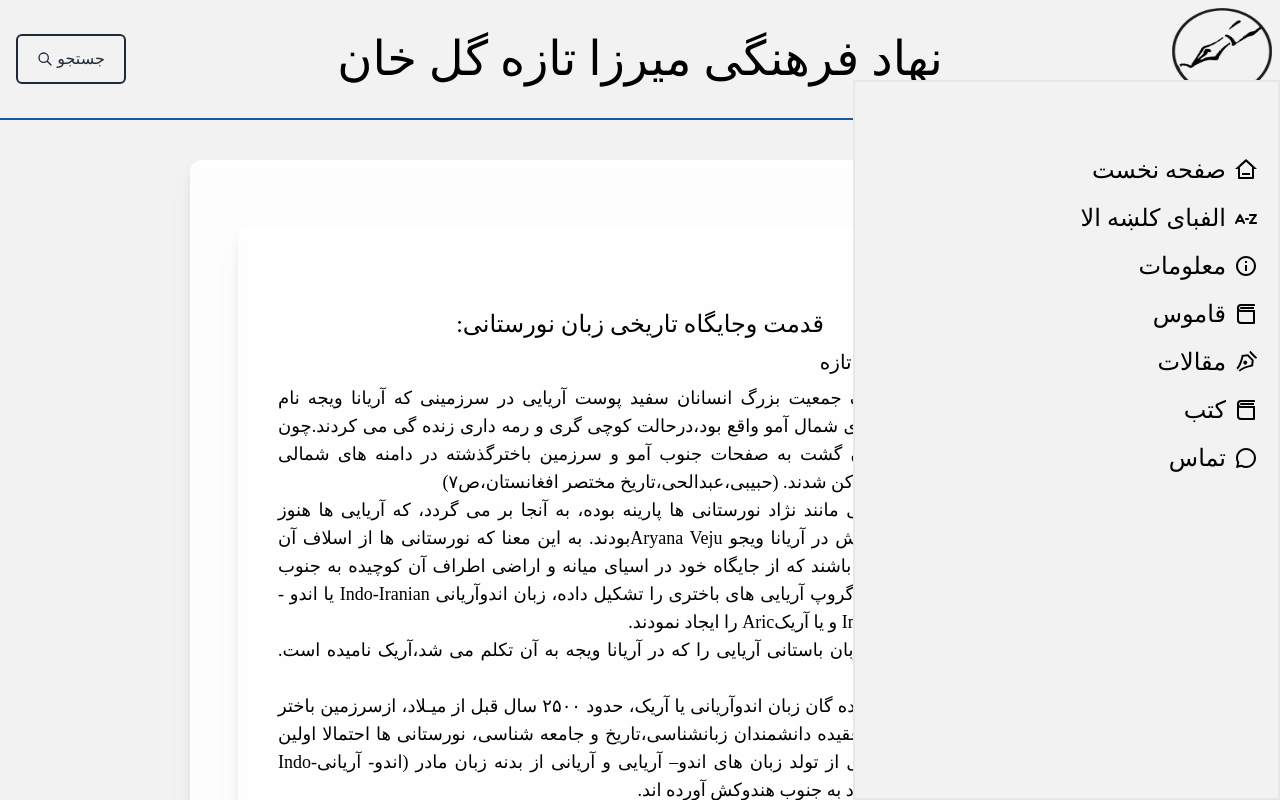
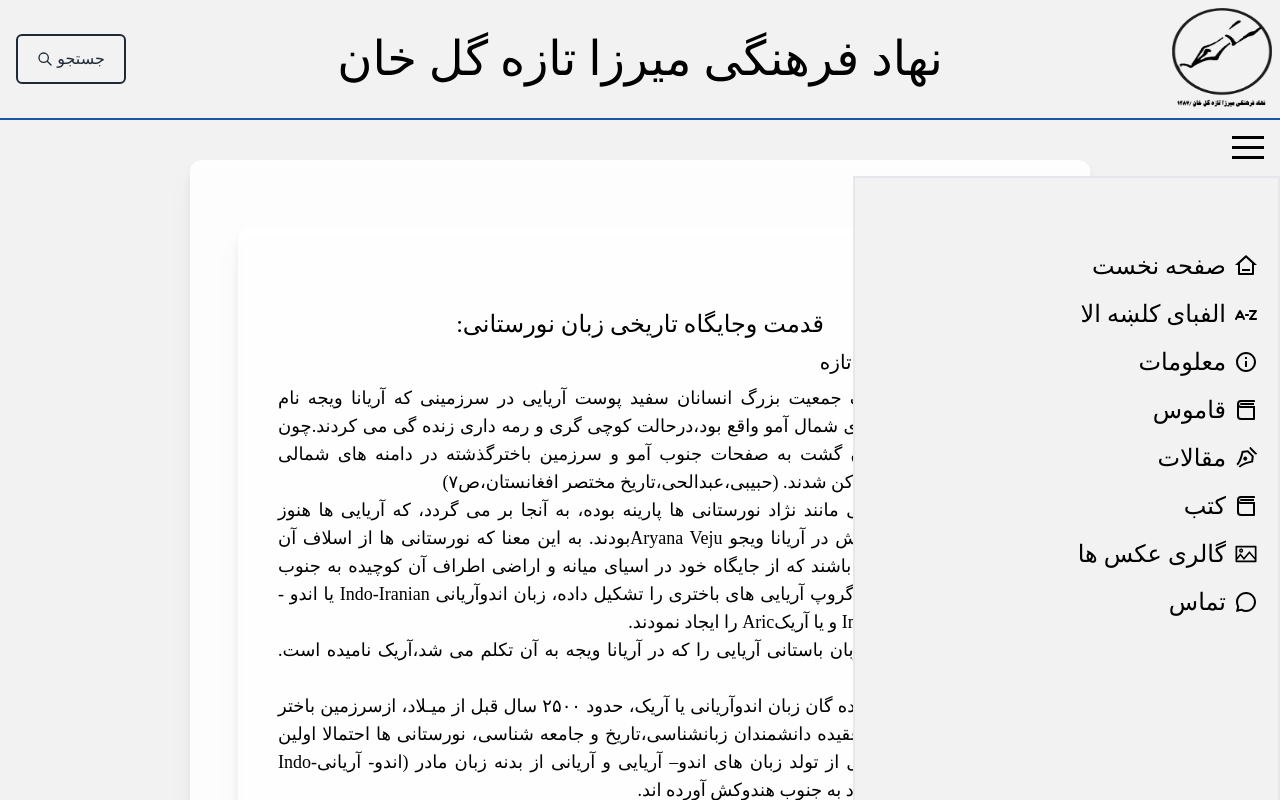
Before and after one commit to MunirNuristani/nuristanidict, a Next.js app: page /about in a window 1280 px wide. Shown: the top 800 px of the page. Built offline with nearby package versions, Linux system fonts and the light colour scheme; a web font is replaced by a local one.

Commit message:
new commit

```diff
--- a/components/nav/Footer.js
+++ b/components/nav/Footer.js
@@ -27,7 +27,7 @@ function Footer() {
 
   return (
     <footer
-      className={`absolute z-50 -bottom-20 flex flex-col justify-around w  mx-auto backdrop-blur-sm bg-[#F2F2F2] drop-shadow-xl p-2 absolute text-[#1B57A6] w-full ${mobileMenu && "hidden"} border-t-2 border-[#1B57A6]`}
+      className={`absolute z-30 -bottom-20 flex flex-col justify-around w  mx-auto backdrop-blur-sm bg-[#F2F2F2] drop-shadow-xl p-2 absolute text-[#1B57A6] w-full ${mobileMenu && "hidden"} border-t-2 border-[#1B57A6]`}
       dir="rtl"
     >
 
--- a/components/nav/Header.js
+++ b/components/nav/Header.js
@@ -11,35 +11,30 @@ import { useAppContext } from "../../context/AppContext";
 function Header() {
   const {state, dispatch} = useAppContext()
   const [ showSearchBar, setShowSearchBar ] = useState(false)
-  const [isShrunk, setShrunk] = useState(false);
-  const {showMenu} = state
+  const {showMenu, shrinkHeader} = state
 
   useEffect(() => {
     const onScroll = () => {
-      setShrunk(isShrunk => {
         if (
-          !isShrunk &&
+          !shrinkHeader &&
           (document.body.scrollTop > 20 ||
             document.documentElement.scrollTop > 20)
         ) {
-          return true;
+          dispatch({type:'SHRINKHEADER', payload: true});
         }
-
         if (
-          isShrunk &&
+          shrinkHeader &&
           document.body.scrollTop < 4 &&
           document.documentElement.scrollTop < 4
         ) {
-          return false;
+          dispatch({type:'SHRINKHEADER', payload: false});
         }
-
-        return isShrunk;
-      });
-    };
+  };
+    ;
 
     window.addEventListener("scroll", onScroll);
     return () => window.removeEventListener("scroll", onScroll);
-  }, []);
+  }, [shrinkHeader]);
 
   const toggleSearchBar =()=>{
     setShowSearchBar(prevState=>!prevState)
@@ -50,7 +45,7 @@ function Header() {
   return (
     <header className={`sticky top-0 z-10`}>
       <nav
-        className={`z-[99] flex w-full wrap h-[120px] transition-all border-b-2 border-[#1B57A6] ease-in-out duration-1000 ${isShrunk&&"h-[80px]"} bg-[#F2F2F2] p-2 relative justify-center items-center`}
+        className={`z-50 flex w-full wrap h-[120px] transition-all border-b-2 border-[#1B57A6] ease-in-out duration-1000 ${shrinkHeader &&"h-[80px]"} bg-[#F2F2F2] p-2 relative justify-center items-center`}
         dir="rtl"
       >
         <div className="flex flex-col justify-center items-center">
@@ -62,7 +57,7 @@ function Header() {
           <button className={`${buttonCSS} `} onClick={()=>toggleSearchBar()}>جستجو&nbsp; {showSearchBar?<HiX/>:<HiOutlineSearch />} </button>
         </div>
         <Link href={{ pathname: "/" }} passHref>
-          <div className={`flex absolute right-2 top-2 hover:cursor-pointer transition-all ease-in-out duration-1000 ${isShrunk&& 'hidden'}`}>
+          <div className={`flex absolute right-2 top-2 hover:cursor-pointer transition-all ease-in-out duration-1000 ${shrinkHeader && 'hidden'}`}>
             <Image
               src={logo}
               alt="logo"
@@ -72,12 +67,12 @@ function Header() {
             />
           </div>
         </Link>
-        <div className={`flex justify-center items-center h-full -mt-2 absolute right-2 top-2 transition-all ease-in-out duration-1000 ${!isShrunk&& 'hidden'}`}>
+        <div className={`z-[99] flex justify-center items-center h-full -mt-2 absolute right-2 top-2 transition-all ease-in-out duration-1000 ${!shrinkHeader&& 'top-24'}`}>
           <Hamburger toggled={showMenu} toggle={toggleMenu} direction="left" />
         </div>
       </nav>
       <div className="w-full flex justify-center items-center">
-      <div className={`z-1 flex justify-center items-center h-full w-3/4 absolute  bottom-2 transition-all ease-in-out duration-1000 top-0 ${showSearchBar&&(isShrunk?'top-20':'top-24')} `}>
+      <div className={`z-1 flex justify-center items-center h-full w-3/4 absolute  bottom-2 transition-all ease-in-out duration-1000 top-0 ${showSearchBar&&(shrinkHeader?'top-20':'top-24')} `}>
           <SearchBar  />
         </div>
         </div>
--- a/components/nav/MenuItems.js
+++ b/components/nav/MenuItems.js
@@ -1,12 +1,13 @@
 import React from 'react'
 import { RiBook3Line, RiChat3Line, RiHome3Line, RiInformationLine, RiPenNibLine } from "react-icons/ri"
 import { TiSortAlphabetically } from "react-icons/ti"
+import { AiOutlinePicture } from "react-icons/ai"
 import { useRouter } from 'next/router'
 import { useAppContext } from '../../context/AppContext'
 function MenuItems() {
     const router = useRouter()
     const {state, dispatch } = useAppContext()
-    const { showMenu } = state
+    const { showMenu, shrinkHeader } = state
 
     const handleRouting = (route)=>{
       router.push(route)
@@ -15,11 +16,11 @@ function MenuItems() {
         showMenu: false,
          }
       })}
-    const CSS = "relative text-center after:content-[''] after:absolute after:top-0 after:left-0 after:border-b-2 after:w-full after:h-full  py-2 flex shrink grow items-center  rounded-md after:hover:border-b-4 after:hover:border-[#121b33] after:duration-500 after:ease-in-out  after:hover:ease-in-out after:hover:duration-500 after:opacity-0 after:hover:opacity-100 after:active:border-b-4"
+    const CSS = "relative text-center after:content-[''] after:absolute after:top-0 after:left-0 after:border-b-2 after:w-full after:h-full  py-2 flex shrink grow items-center  rounded-md after:hover:border-b-4 after:hover:border-[#1B57A6] after:duration-500 after:ease-in-out  after:hover:ease-in-out after:hover:duration-500 after:opacity-0 after:hover:opacity-100 after:active:border-b-4"
 
   return (
 
-    <div className={`z-[90] h-[calc(100vh-80px)] fixed top-20 right-0 w-1/3 border-2 bg-[#F2F2F2] ease-in-out duration-500 ${!showMenu && "-right-[100%]"}`} dir='rtl'>
+    <div className={`z-40 h-[calc(100vh-80px)] fixed top-20 right-0 w-1/3 border-2 bg-[#F2F2F2] ease-in-out duration-500 ${!showMenu && "-right-[100%]"} ${!shrinkHeader && "top-44"}`} dir='rtl'>
          <ul className='flex flex-row justify-center flex-wrap flex-col pt-16 p-5 text-2xl'>
             <li className={CSS}onClick={() => handleRouting({ pathname: '/' })} >
               <span className="hover:bg-gray-500"><RiHome3Line className="ml-2" /></span> <p> صفحه نخست </p></li>
@@ -30,6 +31,8 @@ function MenuItems() {
             <li className={CSS} onClick={() => handleRouting({ pathname: '/listArticles' })}><span><RiPenNibLine className="ml-2" /></span> <p> مقالات </p></li>
             <li className={CSS} onClick={() => handleRouting({ pathname: '/underConstruction' })}><span><RiBook3Line className="ml-2" /></span> <p> کتب </p></li>
             <li className={CSS} onClick={() => handleRouting({ pathname: '/contact' })}>
+              <span><AiOutlinePicture className="ml-2" /></span> <p> گالری عکس ها </p></li>
+            <li className={CSS} onClick={() => handleRouting({ pathname: '/contact' })}>
               <span><RiChat3Line className="ml-2" /></span> <p> تماس </p></li>
           </ul>
     </div>
--- a/context/Reducer.js
+++ b/context/Reducer.js
@@ -1,6 +1,7 @@
 export const initialState ={
     loadingPage: false,
     showMenu: false,
+    shrinkHeader:false,
     showAlertModal: false,
     alertModalMessage:""
 }
@@ -12,6 +13,18 @@ export const AppReducer = (state, action) => {
             return {
                 ...state,
                 loadingPage: action.payload,
+            };
+        }
+        case "SHOWMENU": {
+            return {
+                ...state,
+                showMenu: action.payload,
+            };
+        }
+        case "SHRINKHEADER": {
+            return {
+                ...state,
+                shrinkHeader: action.payload,
             };
         }
         case "SHOWALERTMODAL": {
@@ -26,12 +39,6 @@ export const AppReducer = (state, action) => {
                 alertModalMessage: action.payload,
             };
         }
-        case "SHOWMENU": {
-            return {
-                ...state,
-                showMenu: action.payload,
-            };
-        }
         case "MULTIPLE_ASSIGNMENT": {
             return {
                 ...state, ...action.payload
```
